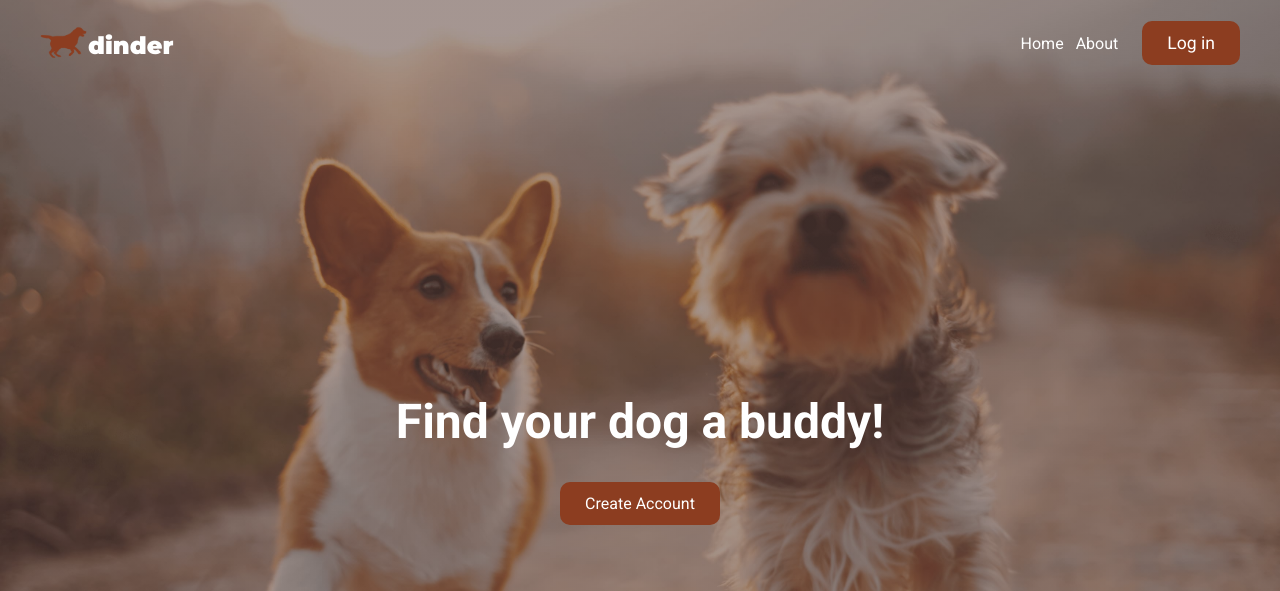
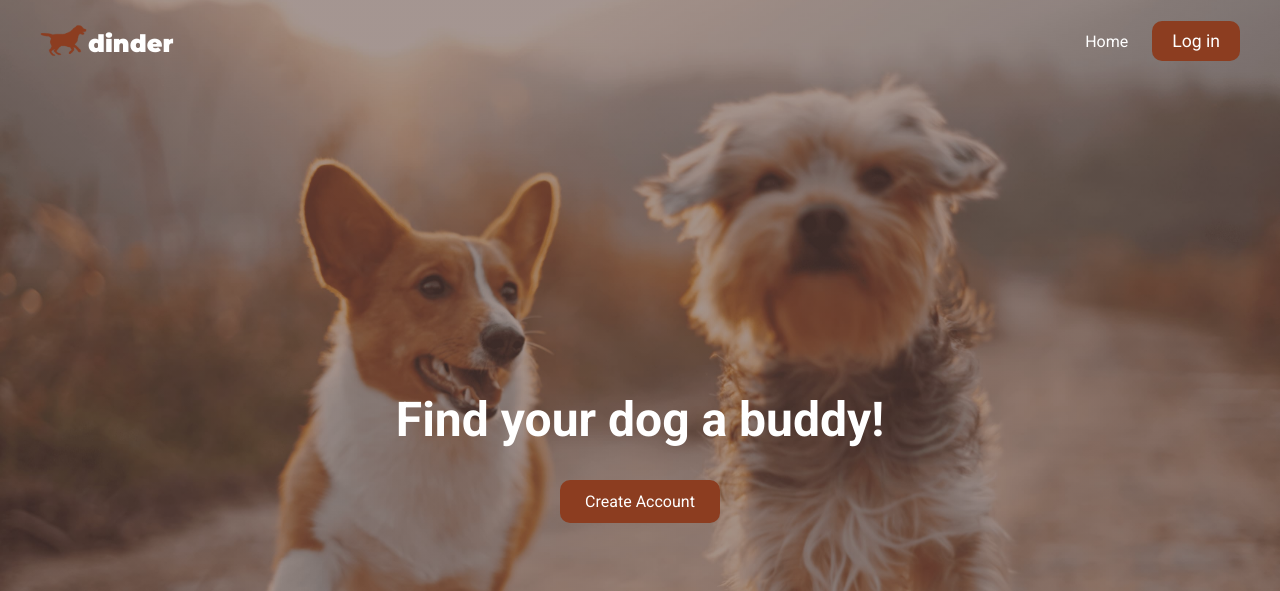
Before and after one commit to rudzupuke/SGT-final-task, a React (Create React App) app in the folder frontend/: page / in a window 1280 px wide. Shown: the top 591 px of the page. Built offline with nearby package versions, Linux system fonts and the light colour scheme.

Commit message:
overall styles

```diff
--- a/frontend/src/components/Header/Header.js
+++ b/frontend/src/components/Header/Header.js
@@ -35,7 +35,7 @@ const Header = ({
             <li className="nav__item">
               <Link to="/">Home</Link>
             </li>
-            <li className="nav__item">About</li>
+            {/* <li className="nav__item">About</li> */}
             <li className="nav__item">
               {authToken && <Link to="/dashboard">Dashboard</Link>}
             </li>
--- a/frontend/src/components/Header/Header.scss
+++ b/frontend/src/components/Header/Header.scss
@@ -48,10 +48,12 @@
 			align-items: center;
 			list-style: none;
 			gap: 12px;
+      padding-left: 20px;
 		}
 
 		&__button {
 			font-size: 1.1rem;
+      padding: 10px 20px;
 		}
 	}
 
--- a/frontend/src/components/LoginModal/LoginModal.scss
+++ b/frontend/src/components/LoginModal/LoginModal.scss
@@ -32,10 +32,6 @@
         margin: 5px 0 20px;
     }
 
-    form {
-
-    }
-
     input {
         display: block;
     }
--- a/frontend/src/pages/Home/Home.scss
+++ b/frontend/src/pages/Home/Home.scss
@@ -20,6 +20,7 @@
         align-self: center;
         display: grid;
         place-items: center;
+        text-align: center;
         color: shared.$white;
     }
 }
```
